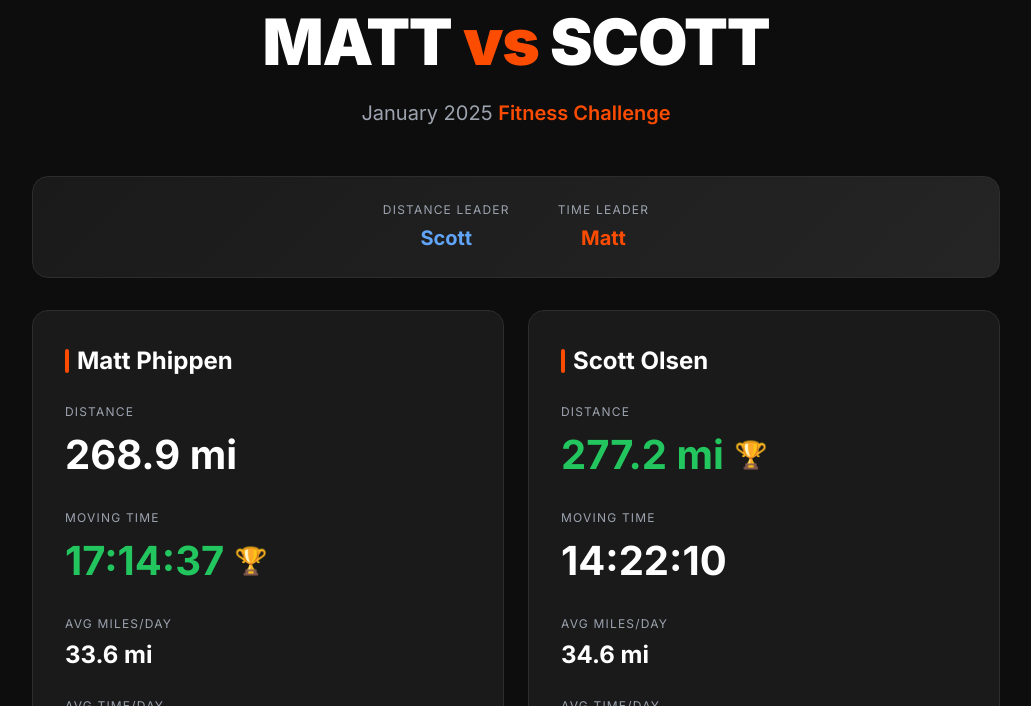
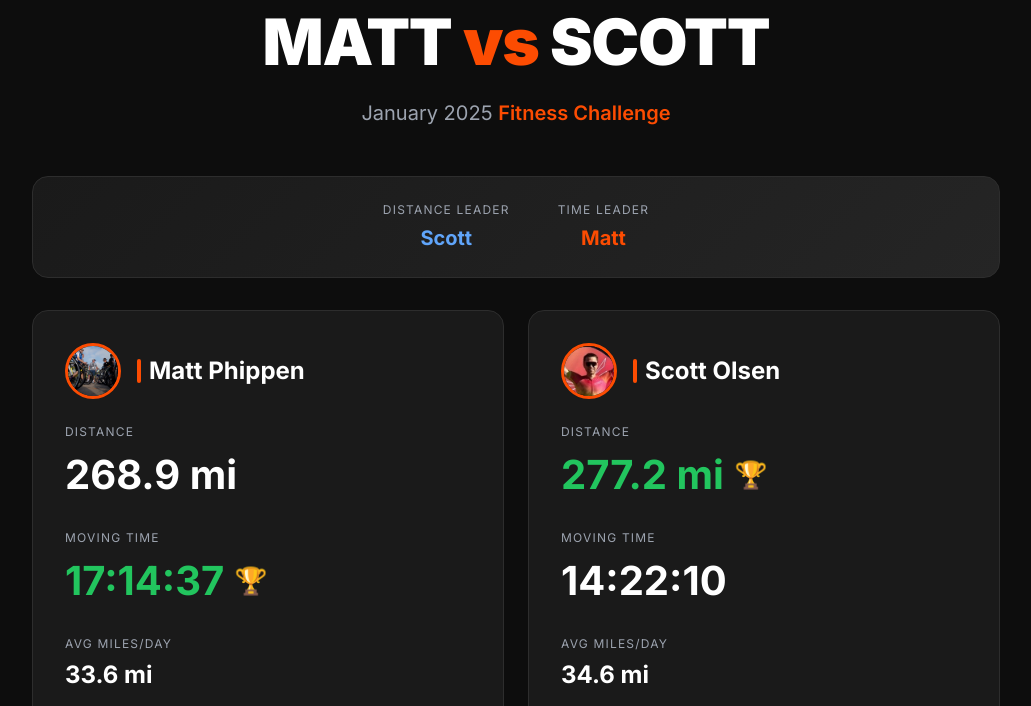
Before and after one commit to scottolsen/matt-vs-scott, a website: page index.html in a window 1280 px wide. Shown: the part 94-800 px from the top of the page, without its empty margins (124-1155 px from the left). Drawn offline with Linux system fonts and the light colour scheme.

Commit message:
Add profile pictures for Matt and Scott
Display circular profile pics from Strava next to each competitor's name.
Also updated scraper to optionally download profile pics automatically.

Co-Authored-By: Claude Opus 4.5 <noreply@anthropic.com>

```diff
--- a/data.json
+++ b/data.json
@@ -5,13 +5,15 @@
       "name": "Matt Phippen",
       "stravaId": "2844018",
       "distance": "268.9 mi",
-      "movingTime": "17:14:37"
+      "movingTime": "17:14:37",
+      "profilePic": "images/matt.jpg"
     },
     "scott": {
       "name": "Scott Olsen",
       "stravaId": "736553",
       "distance": "277.2 mi",
-      "movingTime": "14:22:10"
+      "movingTime": "14:22:10",
+      "profilePic": "images/scott.jpg"
     }
   }
 }
--- a/index.html
+++ b/index.html
@@ -109,10 +109,25 @@
             box-shadow: 0 10px 40px rgba(0, 0, 0, 0.3);
         }
 
+        .competitor-header {
+            display: flex;
+            align-items: center;
+            gap: 1rem;
+            margin-bottom: 1.5rem;
+        }
+
+        .profile-pic {
+            width: 56px;
+            height: 56px;
+            border-radius: 50%;
+            object-fit: cover;
+            border: 3px solid var(--strava-orange);
+            flex-shrink: 0;
+        }
+
         .competitor-name {
             font-size: 1.5rem;
             font-weight: 700;
-            margin-bottom: 1.5rem;
             display: flex;
             align-items: center;
             gap: 0.5rem;
@@ -301,7 +316,10 @@
 
         <div class="competition">
             <div class="competitor" id="matt-card">
-                <h2 class="competitor-name">Matt Phippen</h2>
+                <div class="competitor-header">
+                    <img id="matt-pic" class="profile-pic" src="" alt="Matt Phippen" style="display: none;">
+                    <h2 class="competitor-name">Matt Phippen</h2>
+                </div>
                 <div class="stats">
                     <div class="stat">
                         <div class="stat-label">Distance</div>
@@ -337,7 +355,10 @@
             </div>
 
             <div class="competitor" id="scott-card">
-                <h2 class="competitor-name">Scott Olsen</h2>
+                <div class="competitor-header">
+                    <img id="scott-pic" class="profile-pic" src="" alt="Scott Olsen" style="display: none;">
+                    <h2 class="competitor-name">Scott Olsen</h2>
+                </div>
                 <div class="stats">
                     <div class="stat">
                         <div class="stat-label">Distance</div>
@@ -519,6 +540,18 @@
                 // Update timestamp
                 document.getElementById('last-updated').textContent = formatDate(data.lastUpdated);
 
+                // Load profile pictures if available
+                if (matt.profilePic) {
+                    const mattPicEl = document.getElementById('matt-pic');
+                    mattPicEl.src = matt.profilePic;
+                    mattPicEl.style.display = 'block';
+                }
+                if (scott.profilePic) {
+                    const scottPicEl = document.getElementById('scott-pic');
+                    scottPicEl.src = scott.profilePic;
+                    scottPicEl.style.display = 'block';
+                }
+
             } catch (error) {
                 console.error('Failed to load data:', error);
                 document.getElementById('distance-leader').textContent = 'Error';
```
Also changed, not shown: scripts/scrape.js (+68 -1 lines), .claude/settings.local.json, images/matt.jpg (added), images/scott.jpg (added).
